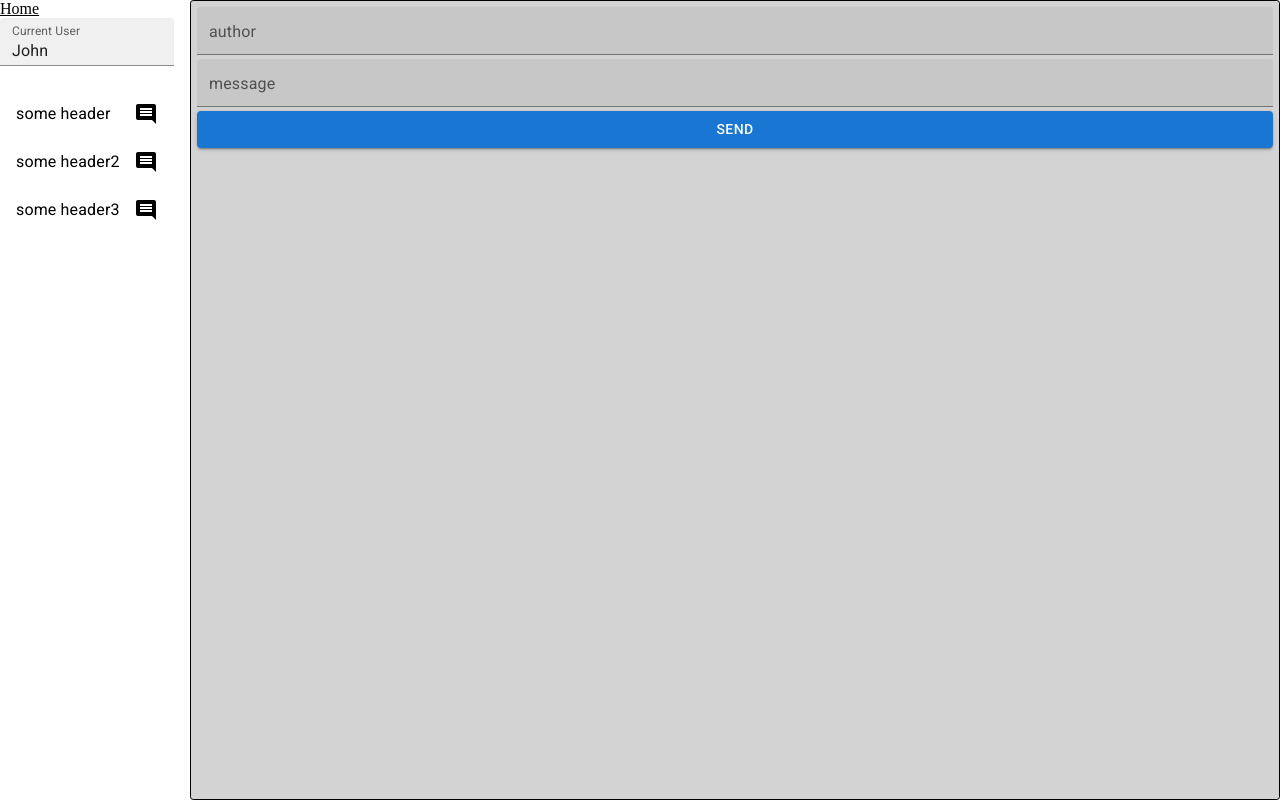
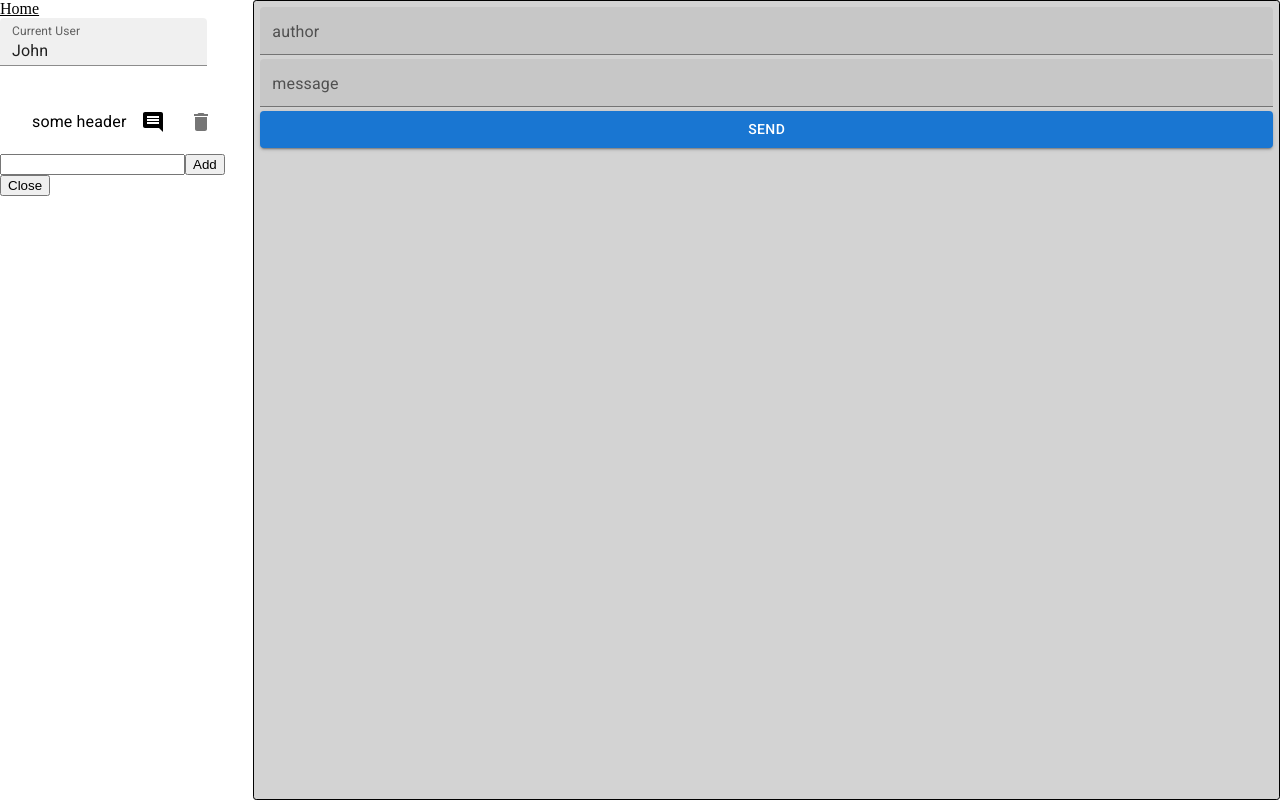
Before and after one commit to WolfManR/GeekBrainsReact, a React (Create React App) app in the folder study/: page /chat in a window 1280 px wide. Built offline with nearby package versions, Linux system fonts and the light colour scheme.

Commit message:
add remove and add chat behavior

```diff
--- a/study/src/components/chatsList/ChatsList.jsx
+++ b/study/src/components/chatsList/ChatsList.jsx
@@ -1,26 +1,84 @@
 import List from '@mui/material/List'
-import { ListItemButton, ListItemText } from '@mui/material'
+import {
+  ListItem,
+  ListItemButton,
+  ListItemText,
+  IconButton,
+} from '@mui/material'
 import CommentIcon from '@mui/icons-material/Comment'
+import DeleteIcon from '@mui/icons-material/Delete'
+import AddIcon from '@mui/icons-material/Add'
 import { useNavigate } from 'react-router-dom'
+import { useState } from 'react'
 
-const ChatsList = ({ chats, chatId }) => {
+const ChatsList = ({ chats, chatId, onRemoveChat, onAddChat }) => {
+  const [addFormOpen, setFormVisibility] = useState(true)
   const navigate = useNavigate()
   const selectChat = (id) => {
     if (!id) return
     navigate(`/chat/${id}`)
   }
+  const removeChat = (e, id) => {
+    navigateToChat()
+    onRemoveChat(id)
+  }
+
+  const navigateToChat = (id) => {
+    if (!id) {
+      navigate('/chat');
+      return
+    }
+
+    navigate(`/chat/${id}`)
+  }
+
+
+  const openAddChatForm = () => {
+    setFormVisibility(true)
+  }
+
+  const closeAdd = (e, isAdd) => {
+    e.preventDefault()
+    if (isAdd) {
+      let chatName = e.target.form.chatName.value
+      let id = onAddChat(chatName)
+      navigateToChat(id)
+    }
+    setFormVisibility(false)
+  }
+
+  const renderAddChat = () => {
+    if (!addFormOpen) {
+      return (
+        <ListItemButton onClick={openAddChatForm}>
+          <AddIcon />
+          Add Chat
+        </ListItemButton>
+      )
+    }
+    return (
+      <form>
+        <input id="chatName" type="text" />
+        <button onClick={(e) => closeAdd(e, true)}>Add</button>
+        <button onClick={closeAdd}>Close</button>
+      </form>
+    )
+  }
+
   return (
-    <List sx={{ width: '100%', maxWidth: 360, bgcolor: 'background.paper' }}>
+    <List sx={{ bgcolor: 'background.paper' }}>
       {chats.map((chat, index) => (
-        <ListItemButton
-          key={chat.id}
-          selected={chat.id === chatId}
-          onClick={() => selectChat(chat.id)}
-        >
-          <ListItemText primary={chat.header} />
-          <CommentIcon />
-        </ListItemButton>
+        <ListItem key={chat.id} selected={`${chat.id}` === chatId}>
+          <ListItemButton onClick={() => selectChat(chat.id)}>
+            <ListItemText primary={chat.header} />
+            <CommentIcon />
+          </ListItemButton>
+          <IconButton onClick={(e) => removeChat(e, chat.id)}>
+            <DeleteIcon />
+          </IconButton>
+        </ListItem>
       ))}
+      {renderAddChat()}
     </List>
   )
 }
--- a/study/src/pages/Chat.jsx
+++ b/study/src/pages/Chat.jsx
@@ -9,24 +9,18 @@ import { useParams } from 'react-router-dom'
 const botMessage = { author: 'Bot', body: '' }
 
 const Chat = () => {
+  const getNewId = useCallback(() => {
+    return Date.now()
+  }, [])
   const { chatId } = useParams()
   const [chatsList, setChatsList] = useState([
     {
-      id: 1,
+      id: getNewId(),
       header: 'some header',
       messages: [],
     },
-    {
-      id: 2,
-      header: 'some header2',
-      messages: [],
-    },
-    {
-      id: 3,
-      header: 'some header3',
-      messages: [],
-    },
   ])
+
   const [currentUser, setCurrentUser] = useState('John')
   const getCurrentChat = () => {
     let id = parseInt(chatId)
@@ -38,15 +32,7 @@ const Chat = () => {
   }
   const [messageList, setMessageList] = useState(getCurrentChat())
 
-  const [idCounter, setIdCounter] = useState(0)
-
   const formRef = useRef(null)
-
-  const getNewId = useCallback(() => {
-    const newId = idCounter + 1
-    setIdCounter(newId)
-    return newId
-  }, [idCounter])
 
   const addMessage = useCallback(
     (newMessage) => {
@@ -66,13 +52,23 @@ const Chat = () => {
     [addMessage],
   )
 
+  const removeChat = (id) => {
+    setChatsList(chatsList.filter((c) => c.id !== id))
+  }
+
+  const addChat = (chatName) => {
+    let id = getNewId()
+    setChatsList([...chatsList, { id: id, header: chatName, messages: [] }])
+    return id
+  }
+
   useEffect(() => {
     setTimeout(() => botSendMessage(messageList), 1500)
   }, [messageList, botSendMessage])
 
   return (
     <div className="chat">
-      <div className="side">
+      <div className="side" style={{ width: '300px' }}>
         <div className="logo">
           <CustomLink to={'/'}>Home</CustomLink>
         </div>
@@ -85,7 +81,12 @@ const Chat = () => {
           />
         </div>
 
-        <ChatsList chats={chatsList} chatId={chatId} />
+        <ChatsList
+          chats={chatsList}
+          chatId={chatId}
+          onRemoveChat={removeChat}
+          onAddChat={addChat}
+        />
       </div>
 
       <div className="chat-group">
```
